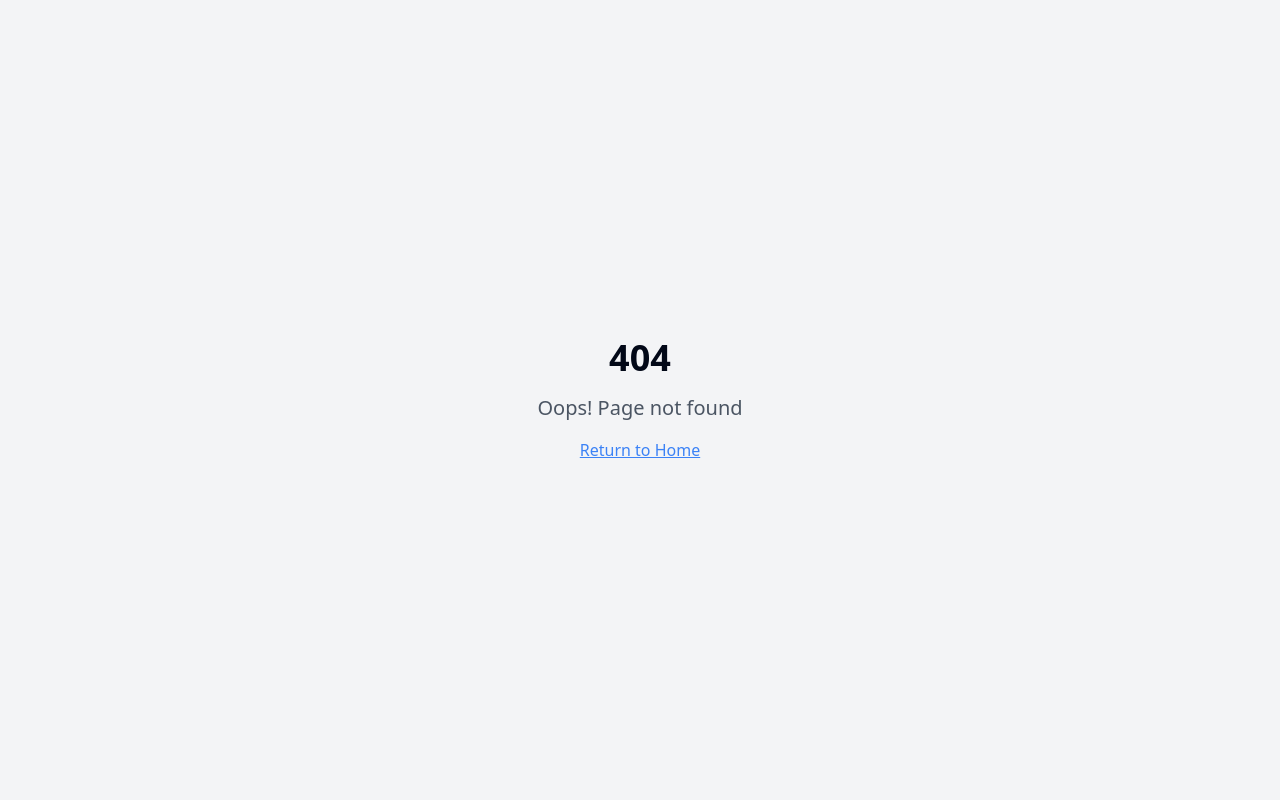
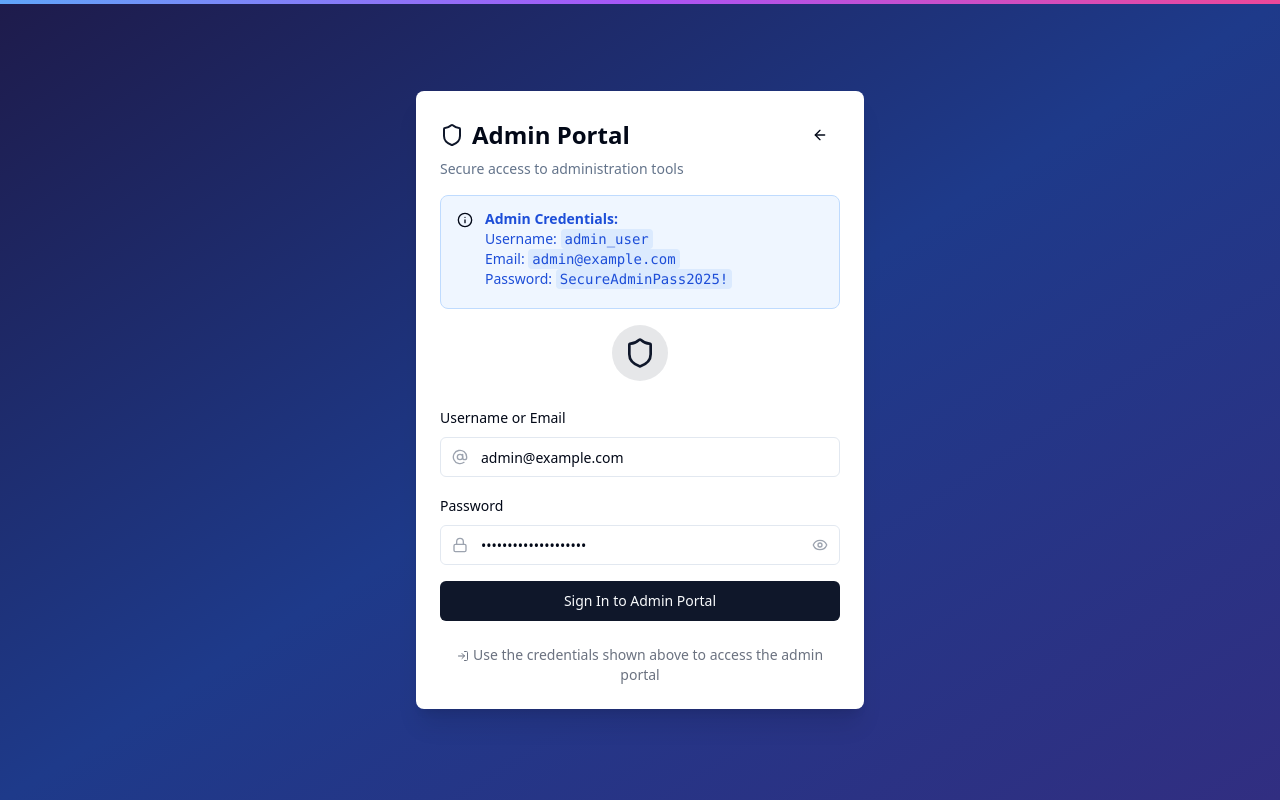
Before and after one commit to pavi199011/aipicgen, a React (Vite) app: page /admin-auth in a window 1280 px wide. Before the commit this address had no page. Built offline with nearby package versions, Linux system fonts and the light colour scheme.

Commit message:
Fix: Admin auth route not found
The admin auth route was not working, resulting in a 404 error. This commit fixes the issue.

```diff
--- a/src/App.tsx
+++ b/src/App.tsx
@@ -12,6 +12,7 @@ import Dashboard from "./pages/Dashboard";
 import Profile from "./pages/Profile";
 import NotFound from "./pages/NotFound";
 import AdminDashboard from "./pages/AdminDashboard";
+import AdminAuth from "./pages/AdminAuth";
 import { ADMIN_ROUTE } from "./components/admin/AdminConstants";
 
 const queryClient = new QueryClient();
@@ -30,6 +31,7 @@ const App = () => (
               <Route path="/dashboard" element={<Dashboard />} />
               <Route path="/profile" element={<Profile />} />
               <Route path={`/${ADMIN_ROUTE}`} element={<AdminDashboard />} />
+              <Route path="/admin-auth" element={<AdminAuth />} />
               {/* ADD ALL CUSTOM ROUTES ABOVE THE CATCH-ALL "*" ROUTE */}
               <Route path="*" element={<NotFound />} />
             </Routes>
```
